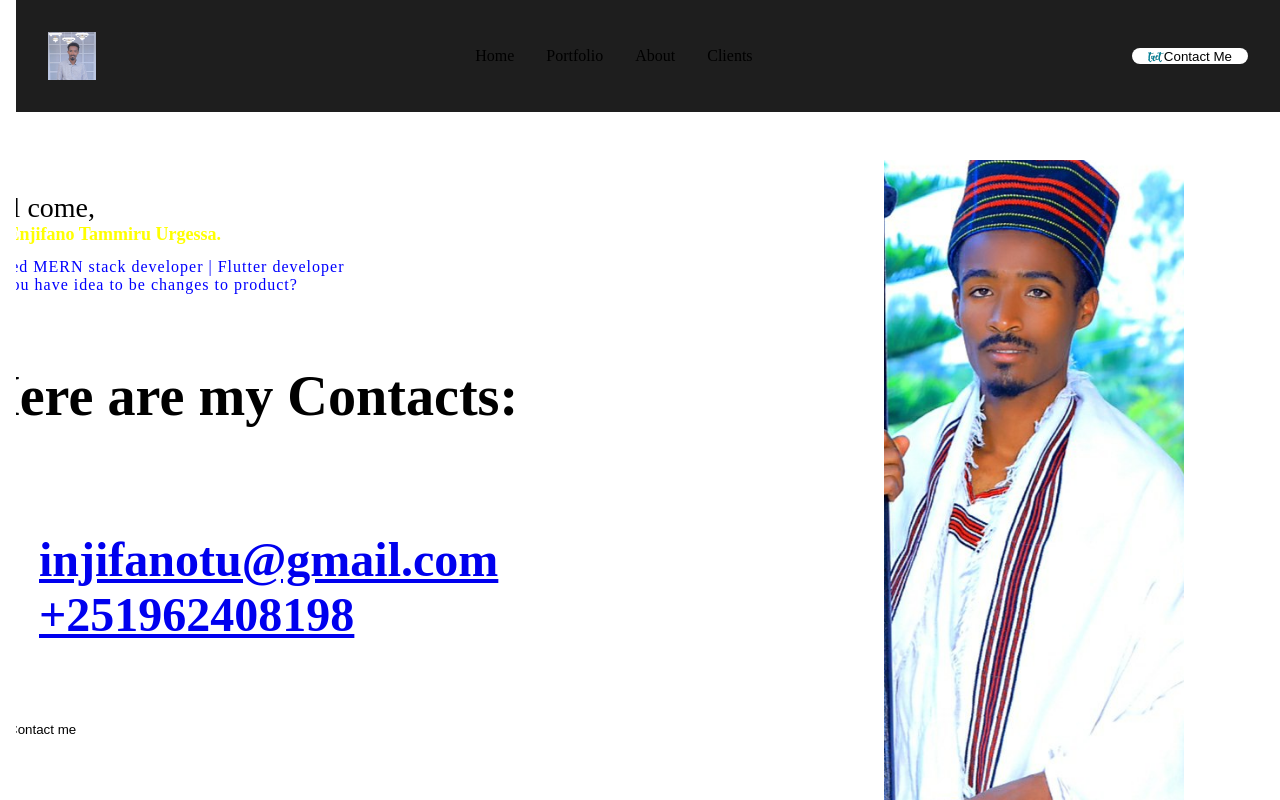
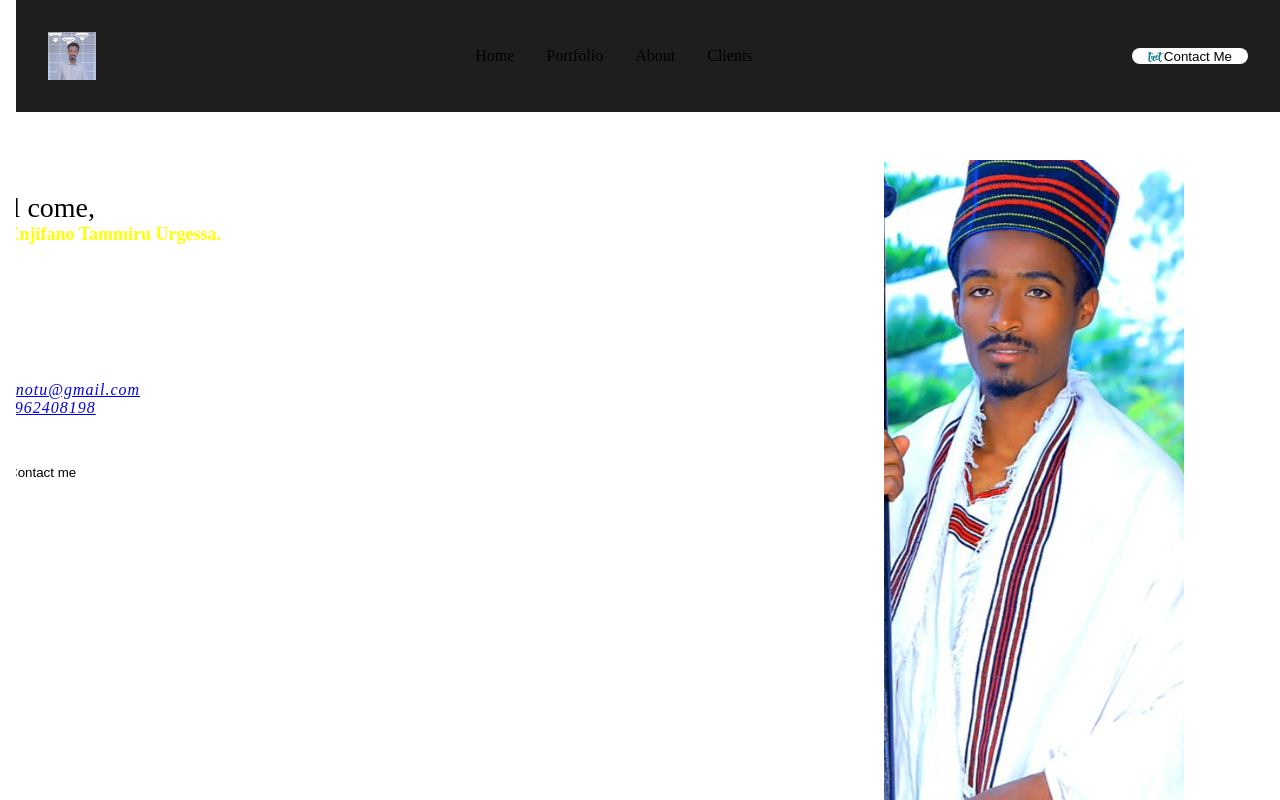
Before and after one commit to injifannoo/my-personal-website-portifolio, a React app: page / in a window 1280 px wide. Shown: the top 800 px of the page. Built offline with nearby package versions, Linux system fonts and the light colour scheme; the HTML template or start-up script is replaced by a standard one.

Commit message:
Introduction of the page css is updated

```diff
--- a/src/Components/Intro/intro.css
+++ b/src/Components/Intro/intro.css
@@ -48,8 +48,27 @@
     font-size: medium;
     font-weight: 400;
     letter-spacing: 1px;
-    color: blue;
+    color: white;
     z-index: 6;
+}
+
+.introContact {
+    font-size: large;
+    font-weight: 600;
+    letter-spacing: 1px;
+    color: white;
+    z-index: 6;
+    font-style: italic;
+}
+.introList{
+    font-size: medium;
+    font-weight: 400;
+    letter-spacing: 1px;
+    color: red;
+    z-index: 6;
+    font-family: 'Times New Roman', Times, serif;
+    font-style: oblique;
+    list-style: none;
 }
 
 .btn {
```
